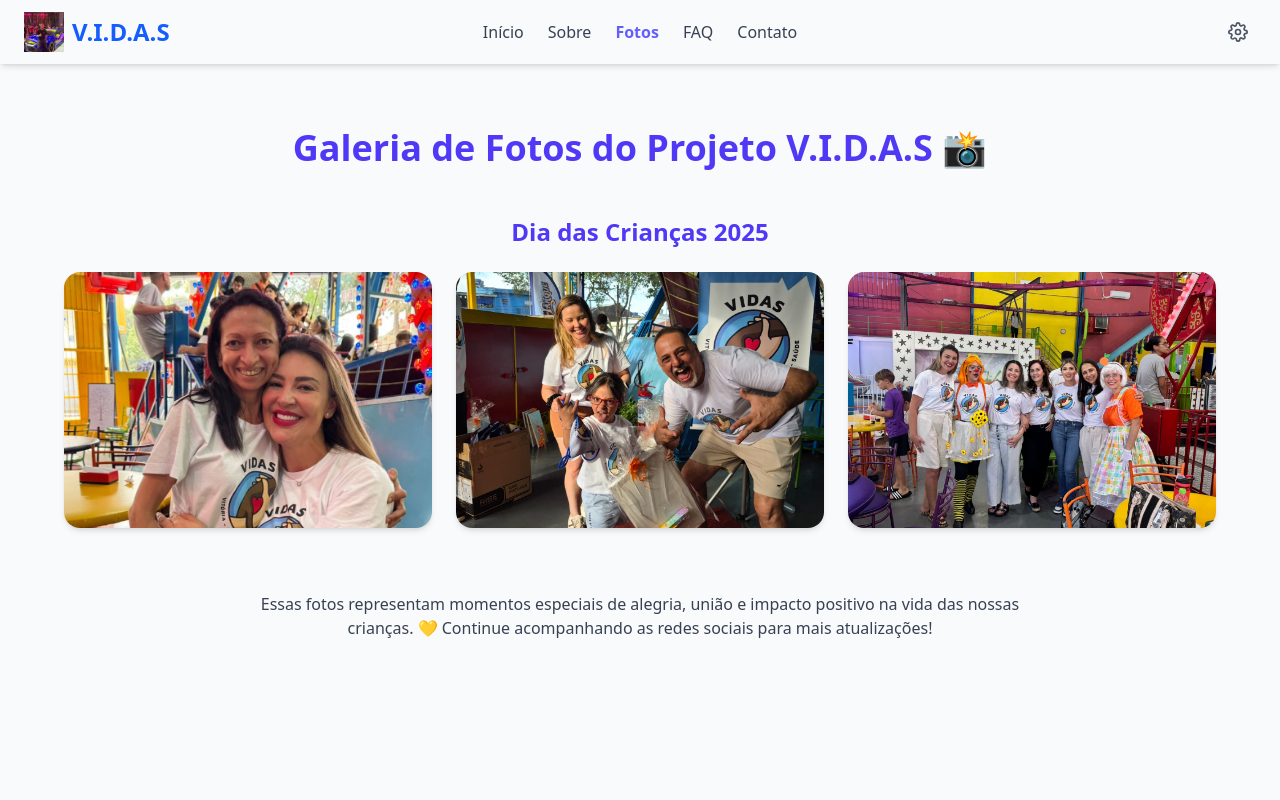
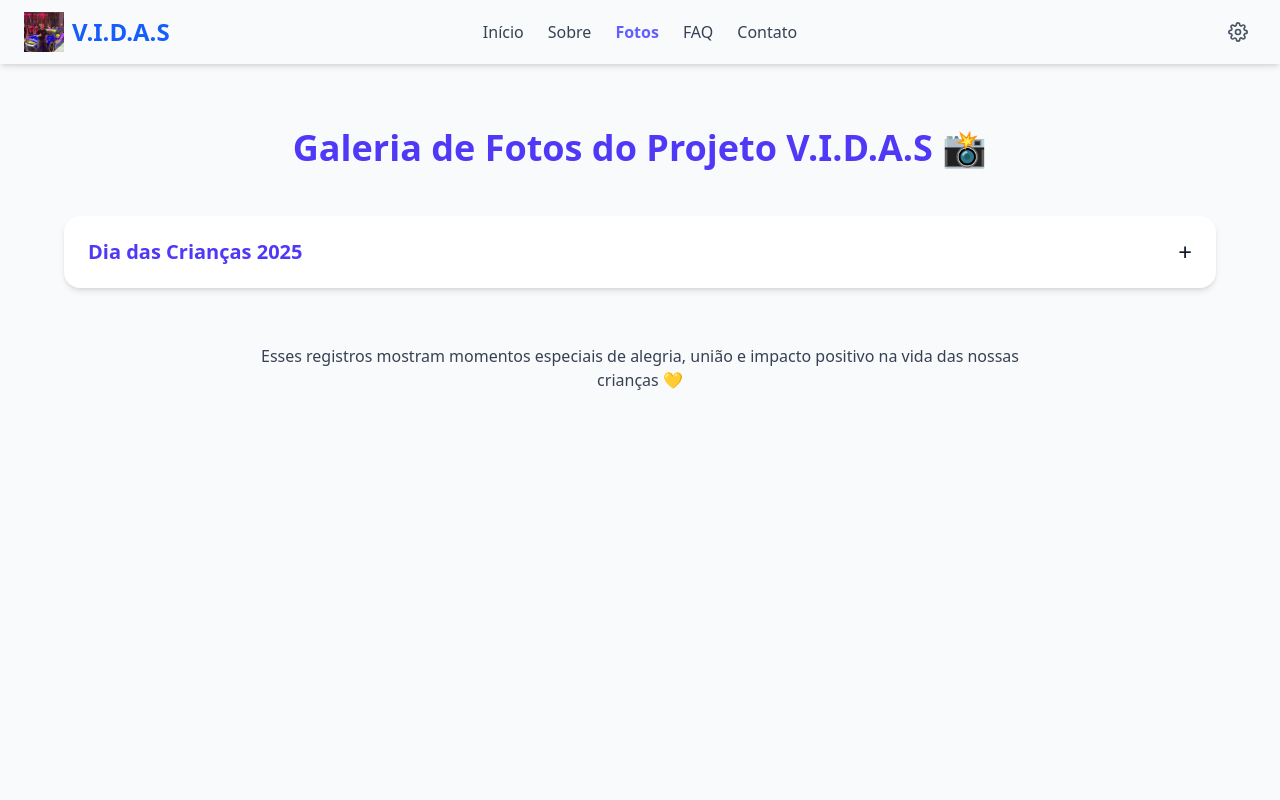
Before and after one commit to thubrito/Vidas, a React (Vite) app: page /fotos in a window 1280 px wide. Shown: the top 800 px of the page. Built offline with nearby package versions, Linux system fonts and the light colour scheme.

Commit message:
adicionando funcionalidade de expansão para a galeria de fotos

```diff
--- a/src/pages/Photos.tsx
+++ b/src/pages/Photos.tsx
@@ -1,6 +1,6 @@
+import { useState } from "react";
 import { useTheme } from "../context/useTheme";
 
-// Lista de eventos e fotos (adicione aqui os caminhos das fotos)
 const fotosEventos: { [key: string]: { title: string; fotos: string[] } } = {
   evento1: {
     title: "Dia das Crianças 2025",
@@ -14,32 +14,84 @@ const fotosEventos: { [key: string]: { title: string; fotos: string[] } } = {
 
 export default function Fotos() {
   const { isDark } = useTheme();
+  const [aberto, setAberto] = useState<string | null>(null);
+
+  function toggleEvento(key: string) {
+    setAberto(aberto === key ? null : key);
+  }
 
   return (
-    <div className={`min-h-screen px-6 py-16 transition-colors duration-500 ${isDark ? "bg-[#1A1A1A] text-gray-200" : "bg-gray-50 text-gray-900"}`}>
-      <h1 className={`text-4xl font-bold text-center mb-12 transition-colors duration-500 ${isDark ? "text-indigo-500" : "text-indigo-600"}`}>
+    <div
+      className={`min-h-screen px-6 py-16 transition-colors duration-500 ${
+        isDark ? "bg-[#1A1A1A] text-gray-200" : "bg-gray-50 text-gray-900"
+      }`}
+    >
+      <h1
+        className={`text-4xl font-bold text-center mb-12 ${
+          isDark ? "text-indigo-500" : "text-indigo-600"
+        }`}
+      >
         Galeria de Fotos do Projeto V.I.D.A.S 📸
       </h1>
 
+      <div className="max-w-6xl mx-auto space-y-6">
         {Object.entries(fotosEventos).map(([key, evento]) => (
-        <section key={key} className="mb-16">
-          <h2 className={`text-2xl font-semibold mb-6 text-center ${isDark ? "text-indigo-400" : "text-indigo-600"}`}>
+          <div
+            key={key}
+            className={`rounded-2xl shadow-md transition-colors ${
+              isDark ? "bg-[#2A2A2A]" : "bg-white"
+            }`}
+          >
+            {/* HEADER DO CARD */}
+            <button
+              onClick={() => toggleEvento(key)}
+              className="w-full px-6 py-5 flex justify-between items-center text-left"
+            >
+              <h2
+                className={`text-xl font-semibold ${
+                  isDark ? "text-indigo-400" : "text-indigo-600"
+                }`}
+              >
                 {evento.title}
               </h2>
 
-          <div className="max-w-6xl mx-auto grid grid-cols-1 sm:grid-cols-2 lg:grid-cols-3 gap-6">
+              <span className="text-2xl">
+                {aberto === key ? "−" : "+"}
+              </span>
+            </button>
+
+            {/* CONTEÚDO EXPANSÍVEL */}
+            <div
+              className={`overflow-hidden transition-all duration-500 ${
+                aberto === key ? "max-h-[2000px] opacity-100" : "max-h-0 opacity-0"
+              }`}
+            >
+              <div className="px-6 pb-6 grid grid-cols-1 sm:grid-cols-2 lg:grid-cols-3 gap-6">
                 {evento.fotos.map((src, index) => (
-              <div key={index} className={`rounded-2xl shadow-md overflow-hidden transition-transform duration-500 hover:scale-105 ${isDark ? "bg-[#2A2A2A]" : "bg-white"}`}>
-                <img src={src} alt={`foto-${index}`} className="w-full h-64 object-cover" />
+                  <div
+                    key={index}
+                    className="rounded-2xl overflow-hidden shadow hover:scale-105 transition-transform duration-300"
+                  >
+                    <img
+                      src={src}
+                      alt={`foto-${index}`}
+                      className="w-full h-64 object-cover"
+                    />
                   </div>
                 ))}
               </div>
-        </section>
+            </div>
+          </div>
         ))}
+      </div>
 
-      <p className={`mt-14 text-center max-w-3xl mx-auto text-sm sm:text-base ${isDark ? "text-gray-300" : "text-gray-700"}`}>
-        Essas fotos representam momentos especiais de alegria, união e impacto positivo na vida das nossas crianças. 💛
-        Continue acompanhando as redes sociais para mais atualizações!
+      <p
+        className={`mt-14 text-center max-w-3xl mx-auto ${
+          isDark ? "text-gray-300" : "text-gray-700"
+        }`}
+      >
+        Esses registros mostram momentos especiais de alegria, união e impacto
+        positivo na vida das nossas crianças 💛
       </p>
     </div>
   );
```
Lines whose indentation alone changed are shown as unchanged.
